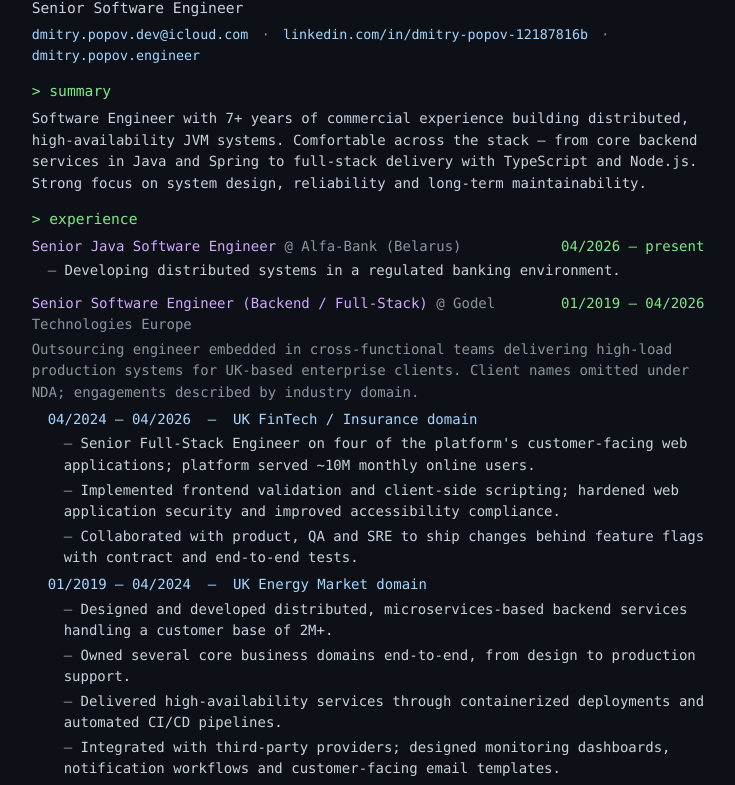
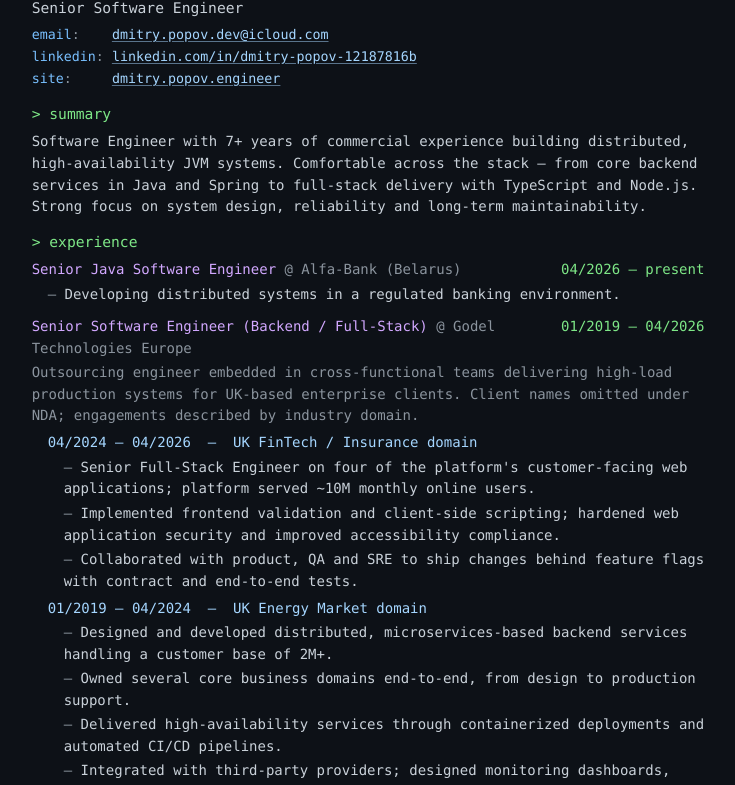
Before and after one commit to DmitryPopov1988/dmitry-popov-engineer, a plain HTML site: page assets/cv.html in a window 1280 px wide. Shown: the part 139-924 px from the top of the page, without its empty margins (272-1007 px from the left). Drawn offline with Linux system fonts and the light colour scheme.

Commit message:
refresh OG preview, CV contacts layout and contact prompt
- og: add web row (TypeScript, Node.js, Express) to reflect full-stack work; extend terminal window height accordingly
- cv: switch contacts from inline dot-separated to stacked key:value rows with underlined links for print clarity; add site row
- contact: rename availability prompt to `cat availability.txt` for consistency with other cat-based prompts on the site
- regenerate og.png and cv.pdf

```diff
--- a/assets/cv.html
+++ b/assets/cv.html
@@ -67,18 +67,24 @@
 
     .contacts {
       color: var(--muted);
-      margin: 0;
+      margin: 2pt 0 0 0;
       font-size: 10pt;
+    }
+
+    .contacts .row {
+      white-space: pre;
+      margin: 1pt 0;
+    }
+
+    .contacts .key {
+      color: var(--key);
     }
 
     .contacts a {
       color: var(--string);
-      text-decoration: none;
-    }
-
-    .contacts .sep {
-      color: var(--muted);
-      padding: 0 0.4em;
+      text-decoration: underline;
+      text-decoration-color: rgba(165, 214, 255, 0.5);
+      text-underline-offset: 2px;
     }
 
     .summary {
@@ -189,13 +195,11 @@
   <p class="prompt">&gt; whoami</p>
   <p class="name">Dmitry Popov</p>
   <p class="title">Senior Software Engineer</p>
-  <p class="contacts">
-    <a href="mailto:dmitry.popov.dev@icloud.com">dmitry.popov.dev@icloud.com</a>
-    <span class="sep">·</span>
-    <a href="https://www.linkedin.com/in/dmitry-popov-12187816b">linkedin.com/in/dmitry-popov-12187816b</a>
-    <span class="sep">·</span>
-    <a href="https://dmitry.popov.engineer">dmitry.popov.engineer</a>
-  </p>
+  <div class="contacts">
+    <div class="row"><span class="key">email</span>:    <a href="mailto:dmitry.popov.dev@icloud.com">dmitry.popov.dev@icloud.com</a></div>
+    <div class="row"><span class="key">linkedin</span>: <a href="https://www.linkedin.com/in/dmitry-popov-12187816b">linkedin.com/in/dmitry-popov-12187816b</a></div>
+    <div class="row"><span class="key">site</span>:     <a href="https://dmitry.popov.engineer">dmitry.popov.engineer</a></div>
+  </div>
 
   <p class="prompt">&gt; summary</p>
   <p class="summary">
```
Also changed, not shown: contact.html (+1 -1 lines), assets/og.png, assets/og.svg, 1 other file.
